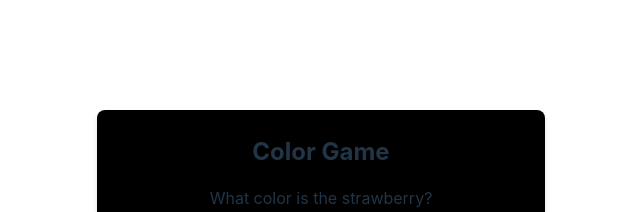
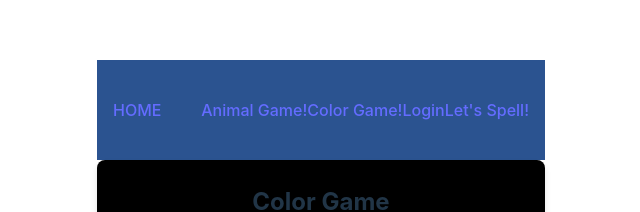
Before and after one commit to rstreep/childs-play, a React (Vite) app in the folder client/: page /colorGame in a window 1280 px wide. Shown: the part 114-326 px from the top of the page, without its empty margins (319-959 px from the left). Built offline with nearby package versions, Linux system fonts and the light colour scheme.

Commit message:
messing around with navbar stuff

```diff
--- a/client/src/App.jsx
+++ b/client/src/App.jsx
@@ -4,6 +4,7 @@ import reactLogo from './assets/react.svg'
 import viteLogo from '/vite.svg'
 import './App.css'
 import { Outlet } from 'react-router-dom';
+import Navbar from './components/navbar';
 // import {
 //   ApolloClient,
 //   InMemoryCache,
@@ -17,6 +18,7 @@ function App() {
 
   return (
     <>
+      <Navbar />
       <Outlet />
     </>
   )
--- /dev/null
+++ b/client/src/components/navbar.jsx
@@ -0,0 +1,73 @@
+import React, { useState } from 'react';
+import { FaBars, FaTimes} from 'react-icons/fa';
+
+// import { Link } from 'react-scroll';
+import { Link } from "react-router-dom";
+
+
+/* Navbar */
+
+const Navbar = () => {
+
+    const [nav, setNav] = useState(false)
+    const handleClick = () => setNav(!nav)
+
+
+    return (
+        <div id='nav' className=' w-full h-[100px] flex justify-between items-center px-4 bg-[#2b5390] text-gray-300'>
+
+            <div><Link to="/">HOME </Link>
+
+            </div>
+
+            {/* Navbar menu */}
+
+            <div className='hidden md:flex' >
+
+                <ul className='hidden md:flex'>
+                    <li>
+                        <Link to="/animalgame" >
+                            Animal Game!
+                        </Link>
+                    </li>
+                    <li> <Link to="/colorgame" >
+                        Color Game!
+                    </Link></li>
+                    <li><Link to="/login"  >
+                        Login
+                    </Link></li>
+
+                    <li><Link to="/spellinggame">
+                        Let's Spell!
+                    </Link></li>
+
+                </ul>
+
+            </div>
+
+
+            {/* Hamburger menu */}
+            <div onClick={handleClick} className='md:hidden z-10' >
+
+                {!nav ? <FaBars /> : <FaTimes />}
+
+            </div>
+
+
+
+            {/* Mobile menu */}
+
+            <ul className={!nav ? 'hidden' : 'absolute top-0 left-0 w-full h-screen bg-[#7299d2] flex flex-col justify-center items-center'}>
+                <li className='py-5 text-3xl'>Animal Game</li>
+                <li className='py-5 text-3xl'>Color Game</li>
+                <li className='py-5 text-3xl'>Homepage</li>
+                <li className='py-5 text-3xl'>Spelling Game</li>
+            </ul>
+
+
+
+        </div>
+    )
+}
+
+export default Navbar
```
